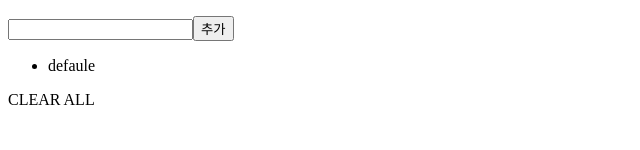
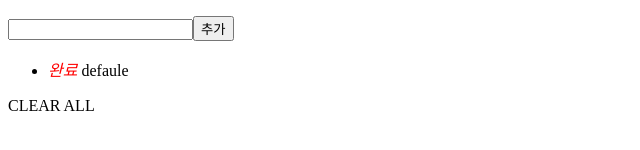
Before and after one commit to ChoiGiSung/Front-PlayGround, a Vue app in the folder vueTutorial/self-todo-list/: page / in a window 1280 px wide. Shown: the part 196-346 px from the top of the page, without its empty margins (0-640 px from the left). Built offline with nearby package versions, Linux system fonts and the light colour scheme.

Commit message:
add finish func

```diff
--- a/vueTutorial/self-todo-list/src/App.vue
+++ b/vueTutorial/self-todo-list/src/App.vue
@@ -3,7 +3,7 @@
     <img alt="Vue logo" src="./assets/logo.png">
     <AppHeader></AppHeader>
     <AppInput v-on:addTodoItem="addTodoItem"></AppInput>
-    <AppList v-bind:propsdata="todoList"></AppList>
+    <AppList v-bind:propsdata="todoList" v-on:finsh="finsh"></AppList>
     <AppFooter v-on:clearAll="clearAll"></AppFooter>
   </div>
 </template>
@@ -51,6 +51,11 @@ export default {
     clearAll(){
       this.todoList = []
       localStorage.clear()
+    },
+    finsh(value){
+      value.visible = !value.visible
+      localStorage.removeItem(value.todo)
+      localStorage.setItem(value.todo,JSON.stringify(value))
     }
   }
 }
--- a/vueTutorial/self-todo-list/src/components/AppList.vue
+++ b/vueTutorial/self-todo-list/src/components/AppList.vue
@@ -2,6 +2,7 @@
   <div>
     <ul>
         <li v-for="todoItem in this.propsdata" v-bind:key="todoItem.key" >
+            <i :class="{finsh:todoItem.value.visible}" v-on:click="finsh(todoItem.value)">완료</i>
             {{todoItem.value.todo}}
         </li>
     </ul>
@@ -11,10 +12,18 @@
 <script>
 export default {
     name: "AppList",
-    props:['propsdata']
+    props:['propsdata'],
+    methods:{
+      finsh(param){
+        console.log(param);
+        this.$emit("finsh",param)
+      }
+    }
 }
 </script>
 
 <style>
-
+.finsh{
+  color:red
+}
 </style>
```
